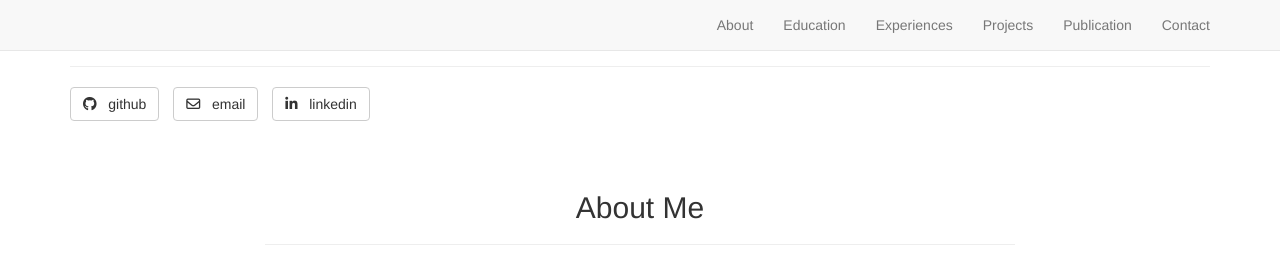
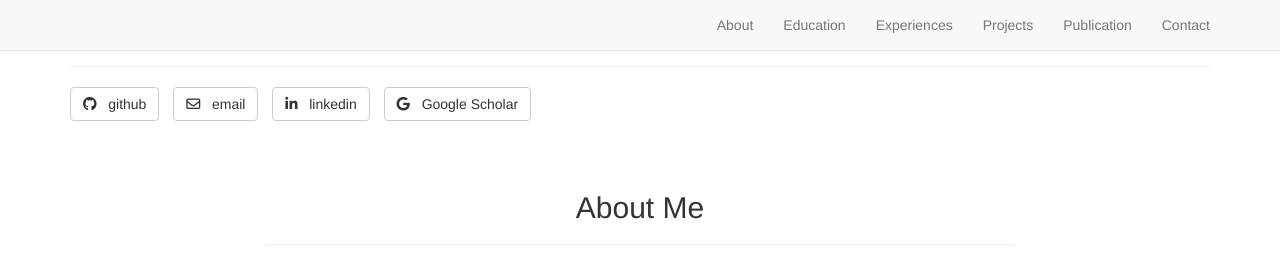
Before and after one commit to dcassol2020/dcassol2020.github.io, a Jekyll site: the page built from _posts/2000-1-1-edu.markdown, in a window 1280 px wide and 900 px high. Shown: the top 277 px of the window. Built offline with Jekyll 4.4.1, drawn with Linux system fonts in a browser that asks for light colours; nearby versions of some CDN libraries; library files that are not in the unit come from our copies.

Commit message:
Update _config.yml

```diff
--- a/_config.yml
+++ b/_config.yml
@@ -39,3 +39,6 @@ social:
 #  - icon: twitter
 #    title: twitter
 #    url: https://twitter.com/dcassol
+  - icon: google
+    title: Google Scholar
+    url: https://scholar.google.com/citations?user=qc6CJjYAAAAJ&hl=en
```
